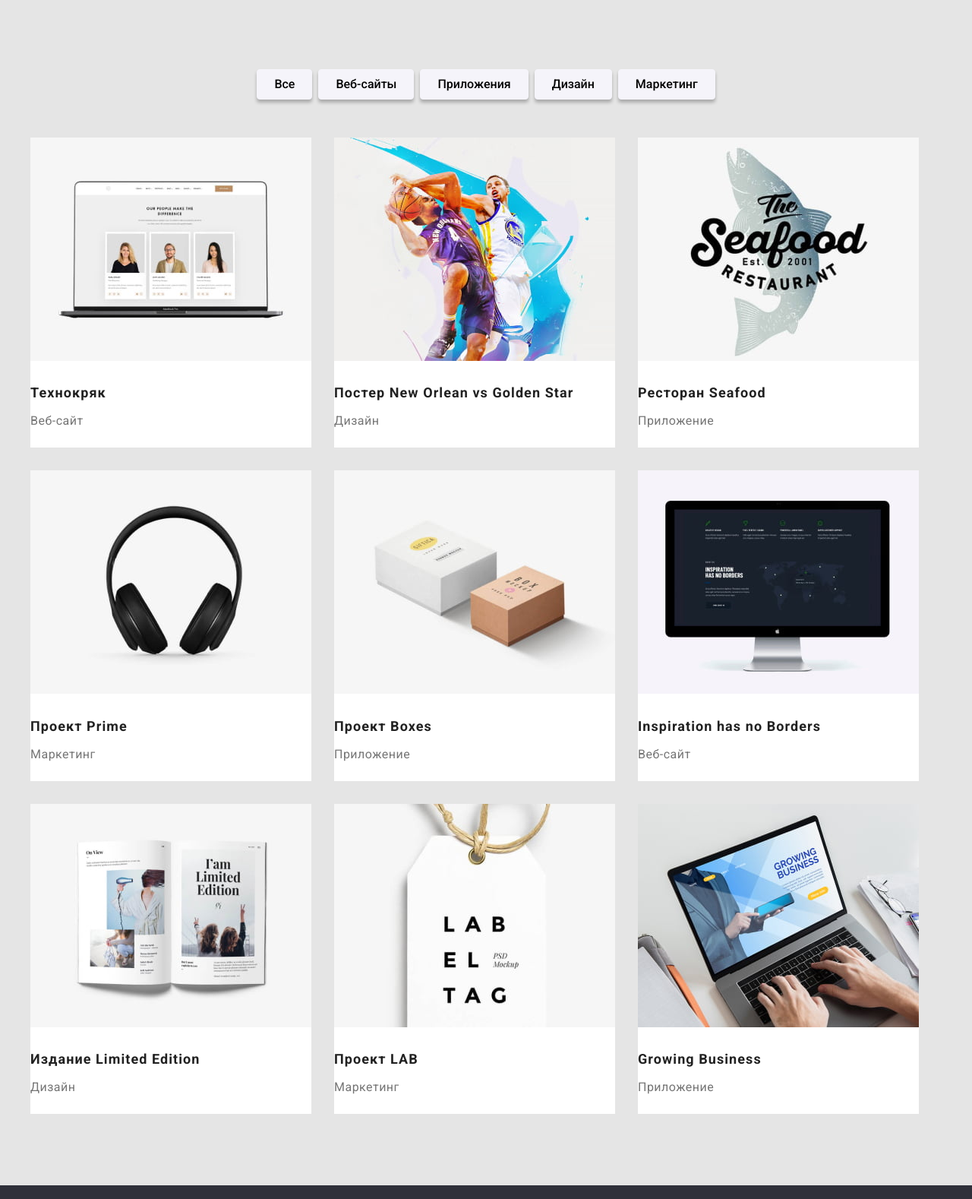
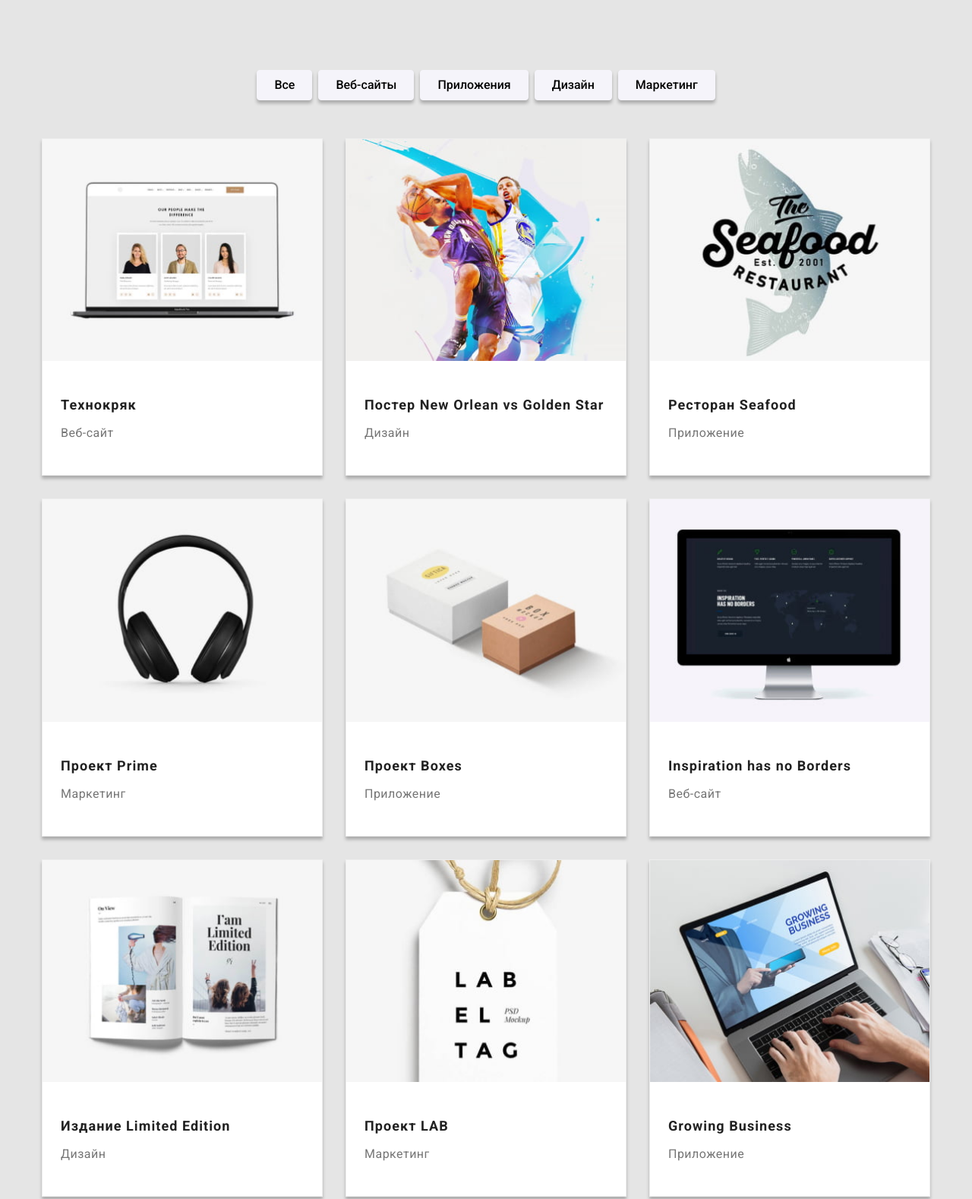
Before and after one commit to ElenaOds/goit-markup-hw-03, a plain HTML site: page portfolio.html in a window 1280 px wide. Shown: the part 83-1661 px from the top of the page at 76% size. Drawn offline with nearby package versions, Linux system fonts and the light colour scheme.

Commit message:
Cards are decorated

```diff
--- a/CSS/styles.css
+++ b/CSS/styles.css
@@ -18,19 +18,25 @@ ul {
   margin: 0;
 }
 
+img {
+    display: block;
+    max-width: 100%;
+    height: auto;
+}
+
 /* container */
 
 .container {
  margin-left: auto;
  margin-right: auto;
- width: 1230px;
+ width: 1200px;
  padding-left: 15px;
  padding-right: 15px;
 }
 
 .page-header {
     background-color: #FFFFFF;
-    outline: 1px solid #ECECEC;
+    border-bottom: 1px solid #ECECEC;
 }
 
 /* Main container*/
@@ -247,13 +253,9 @@ ul {
 }
 
 /*section box */
+
 .section.box {
     padding-top: 0;
-}
-
-.box-list {
-    display: flex;
-    justify-content: space-between;
 }
 
 .section-title {
@@ -266,7 +268,12 @@ ul {
     text-align: center;
 }
 
-.box-list .item {
+.box-list {
+    display: flex;
+    justify-content: space-between;
+}
+
+.box-list .item{
     display: block;
     margin-right: 30px;
     width: 370px;
@@ -288,16 +295,24 @@ ul {
 }
 
 .team-list .item {
+  background-color: #FFFFFF;
   margin-right: 30px;
   width: 270px ;
+  border-radius: 0 0 4px 4px;
+  box-shadow: 0px 1px 3px rgba(0, 0, 0, 0.12),
+    0px 1px 1px rgba(0, 0, 0, 0.14),
+    0px 2px 1px rgba(0, 0, 0, 0.2);
 }
 
 .team-list .item:last-child {
     margin-right: 0;
 }
 
+.team-img {
+    margin-bottom: 30px;
+}
+
 .section .subtitle {
-    margin-top: 30px;
     margin-bottom: 10px;
     color: var(--title-text-color);
     font-weight: 500;
@@ -326,7 +341,9 @@ ul {
 width: 370px;
 margin-right: 30px;
 margin-bottom: 30px;
-background-color: #FFFFFF;;
+background-color: #FFFFFF;
+border: 1px solid #EEEEEE;
+box-shadow: 0px 4px 4px rgba(0, 0, 0, 0.25);
 }
 
 .content-list:nth-child(3n) {
@@ -339,6 +356,11 @@ background-color: #FFFFFF;;
 
 .content a {
     text-decoration: none;
+}
+
+.card-info {
+  padding: 20px 24px;
+  text-align: left;
 }
 
 .content-title {
--- a/portfolio.html
+++ b/portfolio.html
@@ -52,72 +52,90 @@
                     <li class="content-list">
                         <a href="#">
                             <img src="./images/project1.jpg" alt="Технокряк"  width="370" >
+                            <div class="card-info">
                                 <h3 class="content-title">Технокряк</h3>
                                 <p class="content-text">Веб-сайт</p>
+                            </div>
                         </a>
                     </li>
 
                     <li class="content-list">
                         <a href="#">
                             <img src="./images/project2.jpg" alt="Постер New Orlean vs Golden Star" width="370" >
+                            <div class="card-info">
                                 <h3 class="content-title">Постер New Orlean vs Golden Star</h3>
                                 <p class="content-text">Дизайн</p>
+                            </div>
                         </a>
                     </li>
 
                     <li class="content-list">
                         <a href="#">
                             <img src="./images/project3.jpg" alt="Ресторан Seafood" width="370" >
+                            <div class="card-info">
                                 <h3 class="content-title">Ресторан Seafood</h3>
                                 <p class="content-text">Приложение</p>
+                            </div>
                         </a>
                     </li>
 
                     <li class="content-list">
                         <a href="#">
                             <img src="./images/project4.jpg" alt="Проект Prime" width="370" >
+                            <div class="card-info">
                                 <h3 class="content-title">Проект Prime</h3>
                                 <p class="content-text">Маркетинг</p>
+                            </div>
                         </a>
                     </li>
 
                     <li class="content-list">
                         <a href="#">
                             <img src="./images/project5.jpg" alt="Проект Boxes" width="370" >
+                            <div class="card-info">
                                 <h3 class="content-title">Проект Boxes</h3>
                                 <p class="content-text">Приложение</p>
+                            </div>
                         </a>
                     </li>
 
                     <li class="content-list">
                         <a href="#">
                             <img src="./images/project6.jpg" alt="Inspiration has no Borders" width="370" >
+                            <div class="card-info">
                                 <h3 class="content-title">Inspiration has no Borders</h3>
                                 <p class="content-text">Веб-сайт</p>
+                            </div>
                         </a>
                     </li>
 
                     <li class="content-list">
                         <a href="#">
                             <img src="./images/project7.jpg" alt="Издание Limited Edition" width="370" >
+                            <div class="card-info">
                                 <h3 class="content-title">Издание Limited Edition</h3>
                                 <p class="content-text">Дизайн</p>
+                            </div>
                         </a>
                     </li>
 
                     <li class="content-list">
                         <a href="#">
                             <img src="./images/project8.jpg" alt="Проект LAB" width="370" >
+                            <div class="card-info">
                                 <h3 class="content-title">Проект LAB</h3>
                                 <p class="content-text">Маркетинг</p>
+                            </div>
                         </a>
                     </li>
 
                     <li class="content-list">
                         <a href="#">
                             <img src="./images/project9.jpg" alt="Growing Business width="370" >
+                            <div class="card-info">
                                 <h3 class="content-title">Growing Business</h3>
                                 <p class="content-text">Приложение</p>
+                            </div>
                         </a>
                     </li>
                 </ul>
```
Also changed, not shown: index.html (+5 -5 lines). Lines whose indentation alone changed are shown as unchanged.
